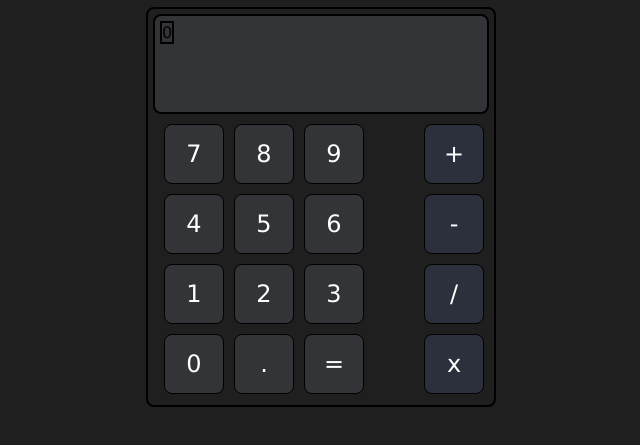
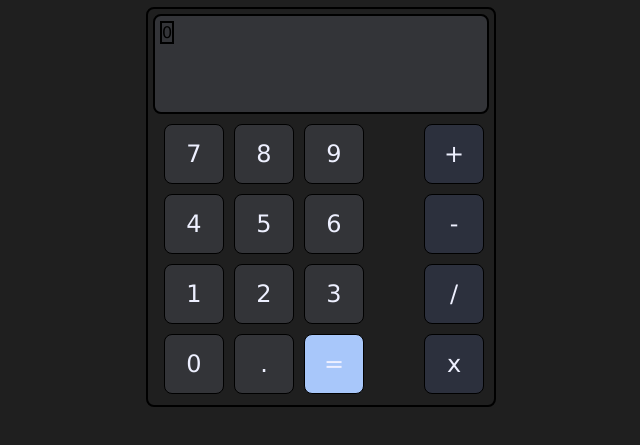
Before and after one commit to serghine-abdelillah/Calculator, a plain HTML site: page App/webApp/index.html in a window 1280 px wide. Shown: the part 51-496 px from the top of the page, without its empty margins (319-959 px from the left). Drawn offline with Linux system fonts and the light colour scheme.

Commit message:
CSS : Update File

```diff
--- a/App/webApp/style.css
+++ b/App/webApp/style.css
@@ -55,7 +55,7 @@ h1 {
   font-size: 24px;
   border-radius: 8px;
   background-color: #333438;
-  color: white;
+  color: #eef0ff;
 }
 
 .operations-buttons > div {
@@ -75,3 +75,7 @@ h1 {
   display: flex;
   flex-direction: column;
 }
+
+div .equal{
+  background-color: #a8c7fa;
+}
```
